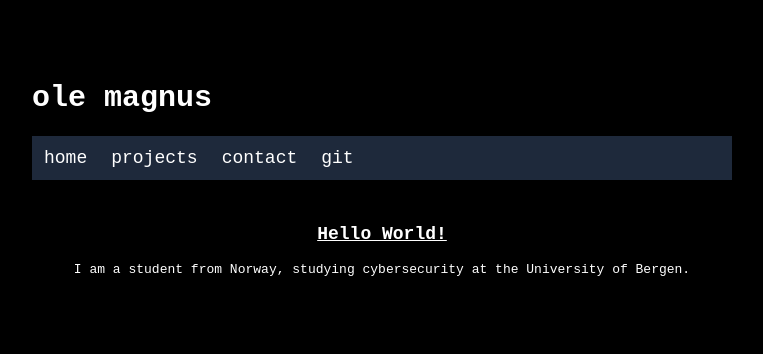
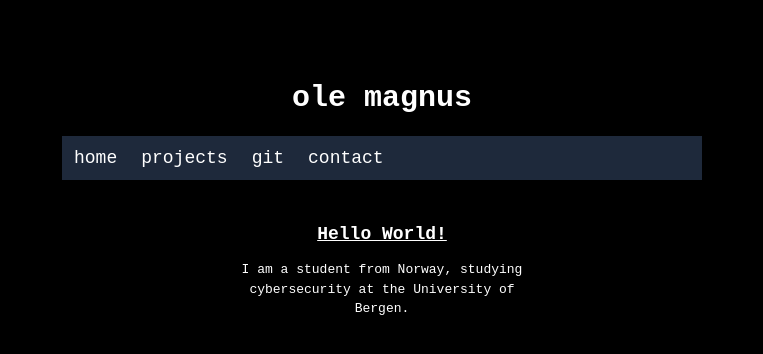
Before and after one commit to omfj/next-omfj.no, a Next.js app: page / in a window 1280 px wide. Shown: the top 354 px of the page, without its empty margins (258-1021 px from the left). Built offline with nearby package versions, Linux system fonts and the light colour scheme.

Commit message:
more links friendly

```diff
--- a/components/Header.tsx
+++ b/components/Header.tsx
@@ -11,7 +11,6 @@ const Header = ({ title }: Props): JSX.Element => {
               text-3xl
               font-bold
               text-center
-              sm:text-left
             ">
               {title}
             </h1>
--- a/components/Layout.tsx
+++ b/components/Layout.tsx
@@ -5,8 +5,9 @@ interface Props {
 const Layout = ({ children }: Props): JSX.Element => {
     return (
         <main className="
-            max-w-[700px]
+            max-w-[640px]
             mx-auto
+            min-mx-5
             my-[5rem]
         ">
             {children}
--- a/components/Nav.tsx
+++ b/components/Nav.tsx
@@ -2,16 +2,17 @@ import NavLink from './NavLink';
 
 const Nav = (): JSX.Element => {
     return (
-        <nav className="
+        <ul className="
             flex
+            flex-wrap
             bg-slate-800
             my-5
         ">
             <NavLink title="home" link="/" />
             <NavLink title="projects" link="/projects/" />
+            <NavLink title="git" link="https://git.omfj.no/" />
             <NavLink title="contact" link="/contact/" />
-            <NavLink title="git" link="https://git.omfj.no/" />
-        </nav>
+        </ul>
     )
 }
 
--- a/components/NavLink.tsx
+++ b/components/NavLink.tsx
@@ -5,19 +5,18 @@ interface Props {
 
 const NavLink = ({ title, link}: Props): JSX.Element => {
     return (
-        <a className="
+        <a href={link}>
+            <li className="
                 text-center
                 text-lg
                 py-2
                 px-3
                 ease-out
                 duration-300
-            m-auto
-            sm:m-0
                 hover:bg-slate-700
-        "
-        href={link}>
+            ">
                 {title}
+            </li>
         </a>
     )
 }
--- a/package.json
+++ b/package.json
@@ -14,6 +14,7 @@
     "typescript": "^4.5.5"
   },
   "devDependencies": {
+    "@types/node": "^17.0.23",
     "@types/react": "^17.0.39",
     "autoprefixer": "^10.4.2",
     "eslint": "8.7.0",
--- a/pages/index.tsx
+++ b/pages/index.tsx
@@ -9,20 +9,8 @@ const Home = (): JSX.Element => {
         <>
             <SEO title="Home" />
             <Header title="ole magnus" />
-            <div className="
-                flex
-                justify-center
-                mb-5
-            ">
-                {/* <Image
-                    src={Profilepic}
-                    width={125}
-                    height={125}
-                    className="
-                        rounded-full
-                    "
-                /> */}
-            </div>
+
+            <div className="max-w-[300px] m-auto my-10">
                 <p className="
                     font-bold
                     text-center
@@ -37,6 +25,7 @@ const Home = (): JSX.Element => {
                 ">
                     I am a student from Norway, studying cybersecurity at the University of Bergen.
                 </p>
+            </div>
         </>
     )
 }
```
Also changed, not shown: 1 other file (tests, documents, lock files or other folders). Lines whose indentation alone changed are shown as unchanged.
